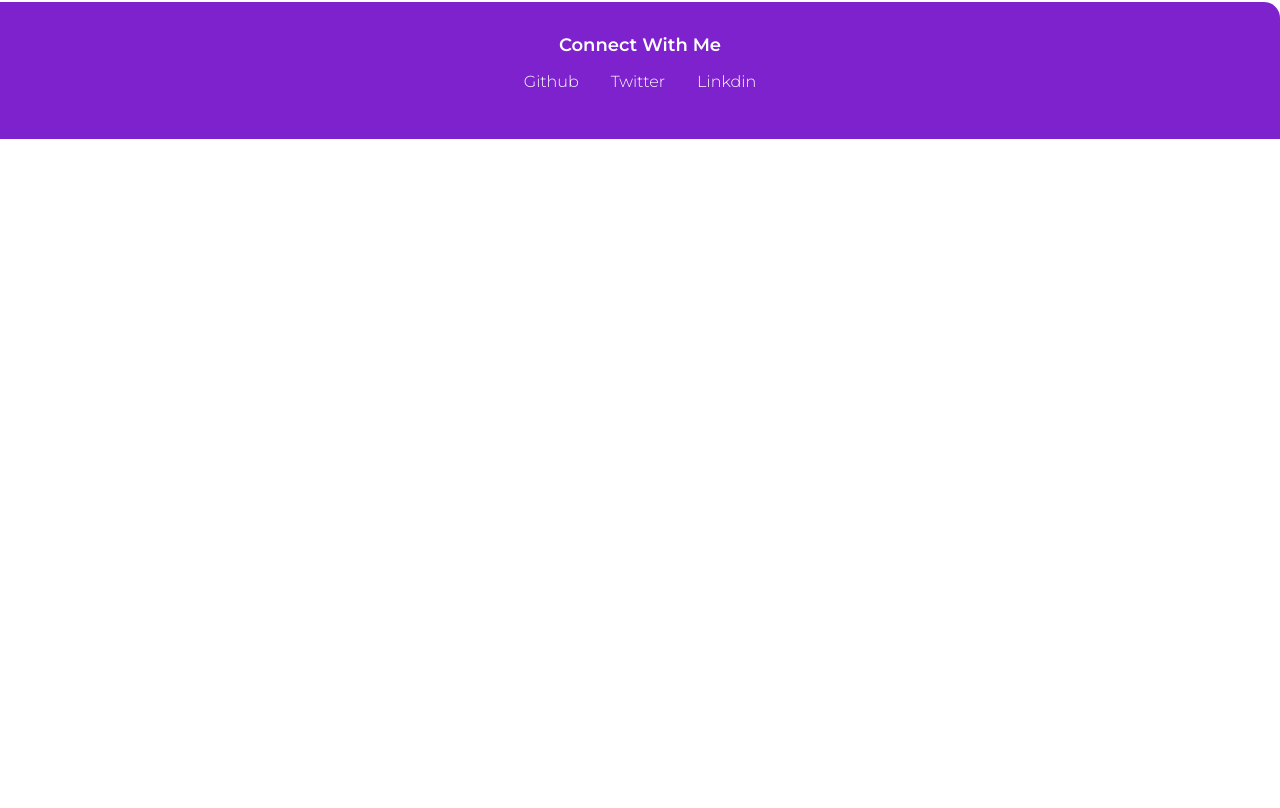
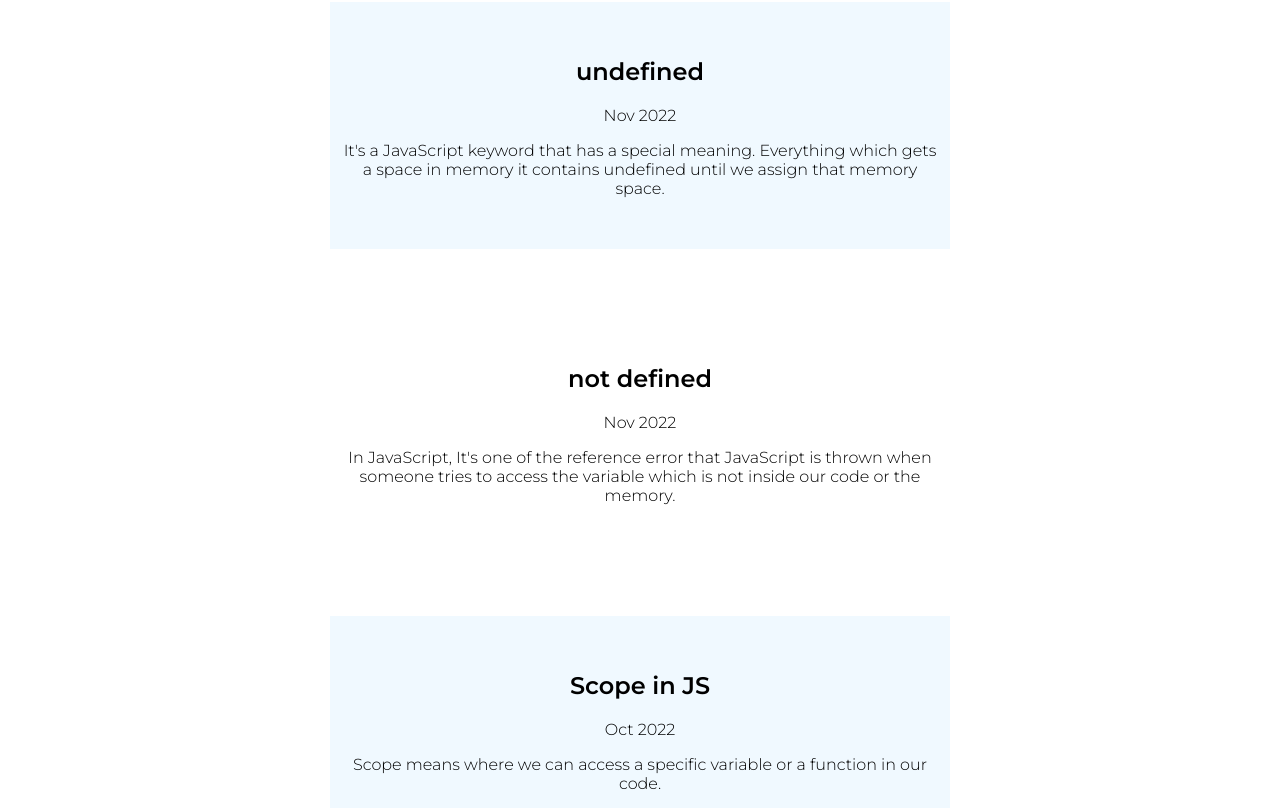
Before and after one commit to yash-purkar/portfolio, a React (Create React App) app: page /blogs in a window 1280 px wide. Shown: the part 592-1400 px from the top of the page. Before the commit the page ends 800 px from the top, so only its background shows below. Built offline with nearby package versions, Linux system fonts and the light colour scheme.

Commit message:
blog component done

```diff
--- a/src/Components/App.css
+++ b/src/Components/App.css
@@ -172,3 +172,33 @@ hr {
   font-weight: bold;
   text-decoration: underline;
 }
+
+/* blog page */
+.blog_container {
+  margin-left: 0px;
+  padding-left: 0px;
+  list-style-position: unset;
+}
+
+.wrap_blogs {
+  padding: 0px;
+  margin-block-end: 60px;
+}
+
+.blog_white {
+  text-align: center;
+  padding: 35px 10px;
+  background-color: var(--white);
+}
+
+.blog_off_white {
+  text-align: center;
+  padding: 35px 10px;
+  background-color: var(--off-white);
+}
+
+.blog_white:hover,
+.blog_off_white:hover {
+  box-shadow: 1px 3px 5px black;
+  cursor: pointer;
+}
--- a/src/Components/Blogs.js
+++ b/src/Components/Blogs.js
@@ -2,12 +2,18 @@ import React from 'react'
 import Header from './Header'
 import img from './images/hacker_mindset.svg'
 import Blogsection from './Blogs/blogSection'
+import BlogData from "./Blogs/BlogData"
 
 const Blogs = () => {
   return (
     <>
       <Header img={img} txt="Read My" htxt="Blogs" />
-      <Blogsection />
+      {
+        BlogData.map((currElem, indx) => {
+          const { heading, date, text, cls } = currElem;
+          return <Blogsection heading={heading} date={date} text={text} cls={cls} />
+        })
+      }
     </>
   )
 }
--- /dev/null
+++ b/src/Components/Blogs/BlogData.js
@@ -0,0 +1,29 @@
+const data = [
+  {
+    heading: "undefined",
+    date: "Nov 2022",
+    text: "It's a JavaScript keyword that has a special meaning. Everything which gets a space in memory it contains undefined until we assign that memory space.",
+    cls: "blog_off_white"
+  },
+  {
+    heading: "not defined",
+    date: "Nov 2022",
+    text: "In JavaScript, It's one of the reference error that JavaScript is thrown when someone tries to access the variable which is not inside our code or the memory.",
+    cls: "blog_white"
+  },
+
+  {
+    heading: "Scope in JS",
+    date: "Oct 2022",
+    text: "Scope means where we can access a specific variable or a function in our code.",
+    cls: "blog_off_white"
+  },
+  {
+    heading: "Hoisting in JavaScript",
+    date: "Oct 2022",
+    text: "Hoisting is a phenomena in JavaScript, by which we can access the variables and functions even before initialization.",
+    cls: "blog_white"
+  }
+];
+
+export default data
--- a/src/Components/Blogs/blogSection.js
+++ b/src/Components/Blogs/blogSection.js
@@ -1,8 +1,18 @@
 import React from 'react'
 
-const blogSection = () => {
+const blogSection = ({ cls, heading, date, text }) => {
   return (
-    <div></div>
+    <ul className='list-non-bullet wrap_blogs'>
+      <li className="blog_container" >
+        <div className={`container container-center ${cls} `} >
+          <h2>{heading}</h2>
+          <span>{date}</span>
+          <p>{text}</p>
+        </div>
+      </li>
+
+
+    </ul>
   )
 }
 
```
